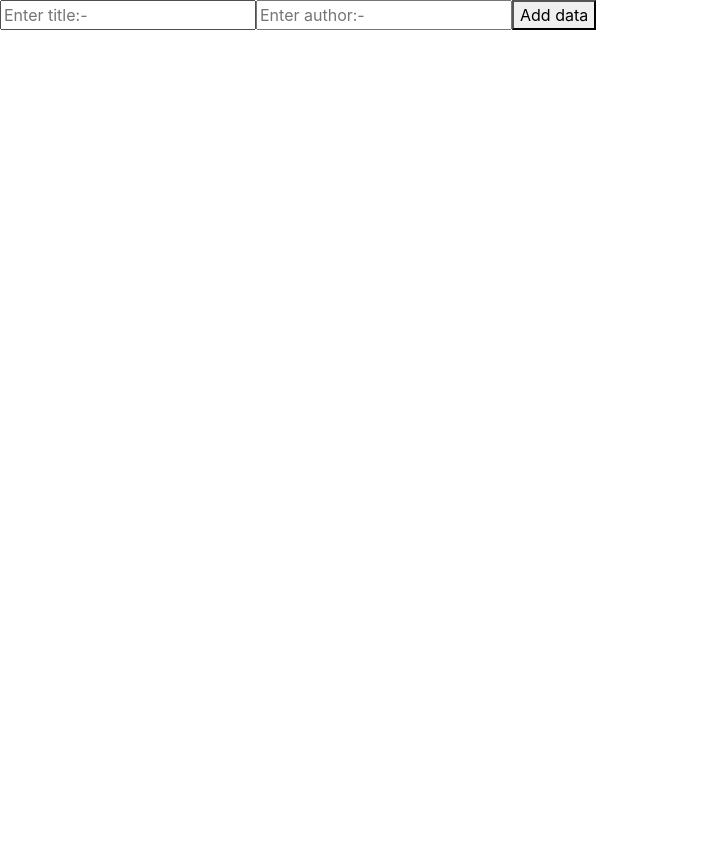
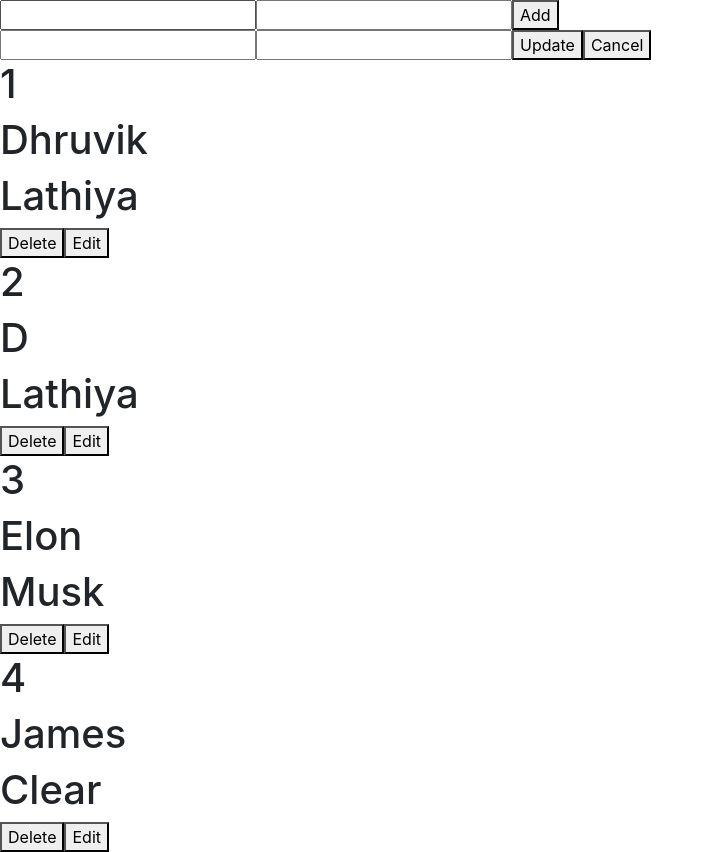
Before and after one commit to dhruviklathiya/31-10-2023-REACT-PROJECT-PRACTICE-1, a React (Create React App) app: page / in a window 1280 px wide. Shown: the whole page, without its empty margins (0-714 px from the left). Before the commit the page ends 800 px from the top, so only its background shows below. Built offline with nearby package versions, Linux system fonts and the light colour scheme; data requests are answered from the project's data file.

Commit message:
Axios CRUD

```diff
--- a/db.json
+++ b/db.json
@@ -1,5 +1,26 @@
 {
-  "posts": [],
+  "posts": [
+    {
+      "title": "Dhruvik",
+      "author": "Lathiya",
+      "id": 1
+    },
+    {
+      "title": "D",
+      "author": "Lathiya",
+      "id": 2
+    },
+    {
+      "title": "Elon",
+      "author": "Musk",
+      "id": 3
+    },
+    {
+      "title": "James",
+      "author": "Clear",
+      "id": 4
+    }
+  ],
   "comments": [],
   "profile": {
     "name": "typicode"
--- a/package.json
+++ b/package.json
@@ -11,6 +11,7 @@
     "react-dom": "^18.2.0",
     "react-router-dom": "^6.18.0",
     "react-scripts": "5.0.1",
+    "sweetalert2": "^11.10.1",
     "web-vitals": "^2.1.4"
   },
   "scripts": {
--- a/public/index.html
+++ b/public/index.html
@@ -25,9 +25,11 @@
       Learn how to configure a non-root public URL by running `npm run build`.
     -->
     <link rel="stylesheet" href="https://cdn.jsdelivr.net/npm/bootstrap@4.4.1/dist/css/bootstrap.min.css" integrity="sha384-Vkoo8x4CGsO3+Hhxv8T/Q5PaXtkKtu6ug5TOeNV6gBiFeWPGFN9MuhOf23Q9Ifjh" crossorigin="anonymous">
-    <script src="https://code.jquery.com/jquery-3.4.1.slim.min.js" integrity="sha384-J6qa4849blE2+poT4WnyKhv5vZF5SrPo0iEjwBvKU7imGFAV0wwj1yYfoRSJoZ+n" crossorigin="anonymous"></script>
+<script src="https://code.jquery.com/jquery-3.4.1.slim.min.js" integrity="sha384-J6qa4849blE2+poT4WnyKhv5vZF5SrPo0iEjwBvKU7imGFAV0wwj1yYfoRSJoZ+n" crossorigin="anonymous"></script>
 <script src="https://cdn.jsdelivr.net/npm/popper.js@1.16.0/dist/umd/popper.min.js" integrity="sha384-Q6E9RHvbIyZFJoft+2mJbHaEWldlvI9IOYy5n3zV9zzTtmI3UksdQRVvoxMfooAo" crossorigin="anonymous"></script>
 <script src="https://cdn.jsdelivr.net/npm/bootstrap@4.4.1/dist/js/bootstrap.min.js" integrity="sha384-wfSDF2E50Y2D1uUdj0O3uMBJnjuUD4Ih7YwaYd1iqfktj0Uod8GCExl3Og8ifwB6" crossorigin="anonymous"></script>
+<!-- Sweet alert cdn scripts -->
+<script src="https://cdn.jsdelivr.net/npm/sweetalert2@11"></script>
     <title>React App</title>
   </head>
   <body>
--- /dev/null
+++ b/src/App10.jsx
@@ -0,0 +1,80 @@
+import axios from 'axios';
+import React, { useEffect, useRef, useState } from 'react'
+
+const App10 = () => {
+    const [data,setdata] = useState([])
+    const [updateData,setupdatedata] = useState([])
+    useEffect(()=>{
+      get_API();
+    },[])
+    const get_API = () => {
+        axios.get("http://localhost:3001/posts").then((res)=>{
+            setdata(res.data)
+        })
+    }
+    const post_API = () => {
+        const input_data = {
+            title:title.current.value,
+            author:author.current.value
+        }
+        axios.post("http://localhost:3001/posts",input_data).then((res)=>{
+            setdata([...data,res.data])
+        })
+    }
+    const delete_API = (id) => {
+        axios.delete(`http://localhost:3001/posts/${id}`).then((res)=>{
+        })
+    }
+    const final_update = (e) => {
+        setupdatedata({...updateData,[e.target.name]:e.target.value})
+        }
+  const title = useRef()
+  const author = useRef()
+  const submit_handler = () => {
+    post_API()
+  }
+  const delete_handler = (id) => {
+    delete_API(id)
+    setdata(data.filter((one_)=> one_.id !== id))
+  }
+  const update_display = (id,ind_) => {
+    const updateData = data[ind_]
+    setupdatedata(updateData)
+  }
+  const update_API = () => {
+    axios.put(`http://localhost:3001/posts/${updateData.id}`,updateData).then((res)=>{
+            console.log(res.status);
+        })
+        get_API()
+  }
+  const cancel_update = () => {
+    document.getElementById('title_update').value = ""
+    document.getElementById('author_update').value = ""
+  }
+  return (
+    <>
+    <input type='text' name='title' ref={title}/>
+    <input type='text' name='author' ref={author}/>
+    <button onClick={submit_handler}>Add</button>
+    <div>
+    <input id='title_update' type='text' name='title' value={updateData.title} onChange={final_update}/>
+    <input id='author_update' type='text' name='author' value={updateData.author} onChange={final_update}/>
+    <button onClick={update_API}>Update</button>
+    <button onClick={cancel_update}>Cancel</button>
+    </div>
+    {data.map((val_,ind_)=>{
+        return(
+            <>
+            <h1>{val_.id}</h1>
+            <h1>{val_.title}</h1>
+            <h1>{val_.author}</h1>
+            <button onClick={()=>{delete_handler(val_.id)}}>Delete</button>
+            <button onClick={()=>{update_display(val_.id,ind_)}}>Edit</button>
+            </>
+        )
+    })}
+    </>
+  )
+}
+
+export default App10
--- a/src/App9.jsx
+++ b/src/App9.jsx
@@ -20,7 +20,7 @@ const App9 = () => {
             author: author.current.value
         }
         axios.post("http://localhost:3001/posts",input_data).then((res)=>{
-            setmaindata([...maindata,input_data])
+            setmaindata([...maindata,res.data])
         })
     }
     const delete_data = (id) => {
--- a/src/index.js
+++ b/src/index.js
@@ -9,6 +9,8 @@ import App6 from './App6';
 import App7 from './App7';
 import App8 from './App8';
 import App9 from './App9';
+import App10 from './App10';
+import App11 from './App11';
 import Card from './Card';
 import data from './Data';
 import { BrowserRouter } from 'react-router-dom';
@@ -80,8 +82,22 @@ const root = ReactDOM.createRoot(document.getElementById('root'));
 // )
 
 // Run this for rendering App9.js file functional component [Get & post API using Axios]
+// root.render(
+//     <>
+//     <App9/>
+//     </>
+// )
+
+// Run this for rendering App9.js file functional component [GET & POST & DELETE & UPDATE]
 root.render(
     <>
-    <App9/>
+    <App10/>
     </>
 )
+
+// Run this for rendering App9.js file functional component [GET & POST & DELETE & UPDATE repeat]
+// root.render(
+//     <>
+//     <App11/>
+//     </>
+// )
```
Also changed, not shown: src/App11.jsx (added), 2 other files (tests, documents, lock files or other folders).
